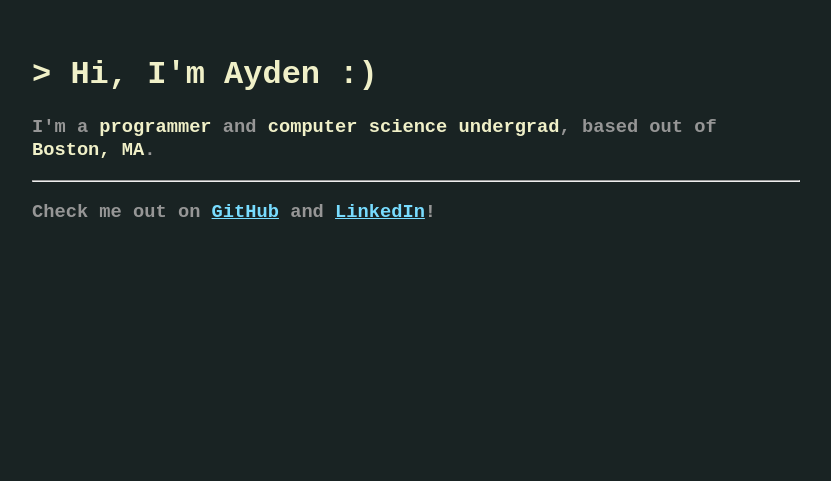
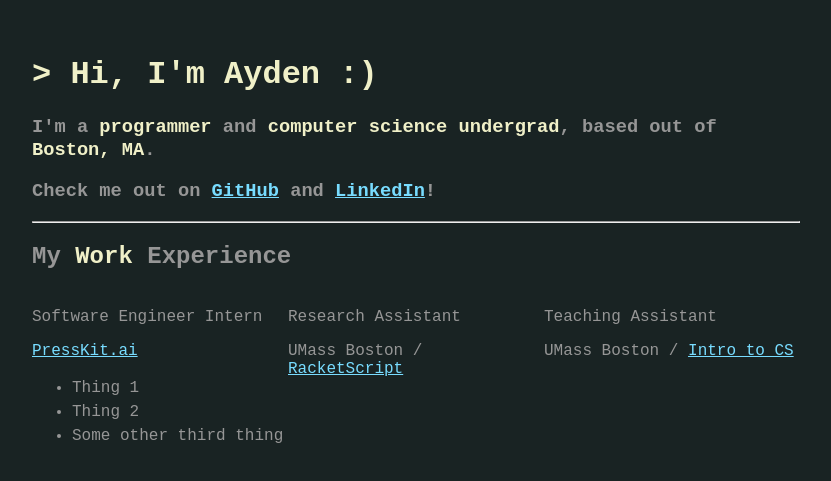
Before and after one commit to leiDnedyA/portfolio-site-v2, a React (Vite) app: page / in a window 1280 px wide. Shown: the part 125-606 px from the top of the page, without its empty margins (224-1055 px from the left). Built offline with nearby package versions, Linux system fonts and the light colour scheme.

Commit message:
Started adding work experience grid

```diff
--- a/src/App.css
+++ b/src/App.css
@@ -14,6 +14,10 @@ h1, h2, h3 {
     line-height: 1.2em;
 }
 
+li {
+    line-height: 1.5em;
+}
+
 strong {
     color: rgb(240, 240, 200);
 }
@@ -25,3 +29,8 @@ a {
 a:visited {
     color: rgb(200, 120, 200);
 }
+
+.experience-grid {
+    display: grid;
+    grid-template-columns: 1fr 1fr 1fr;
+}
--- a/src/App.tsx
+++ b/src/App.tsx
@@ -10,8 +10,30 @@ function App() {
     <>
       <TypingText>&gt; Hi, I'm Ayden :&#41;</TypingText>
       <h3>I'm a <strong>programmer</strong> and <strong>computer science undergrad</strong>, based out of <strong>Boston, MA</strong>.</h3>
+      <h3>Check me out on <a href={GITHUB_LINK}>GitHub</a> and <a href={LINKEDIN_LINK}>LinkedIn</a>!</h3>
       <hr/>
-      <h3>Check me out on <a href={GITHUB_LINK}>GitHub</a> and <a href={LINKEDIN_LINK}>LinkedIn</a>!</h3>
+      <div>
+        <h2>My <strong>Work</strong> Experience</h2>
+        <div className="experience-grid">
+          <div>
+            <p>Software Engineer Intern</p>
+            <p><a href="https://presskit.ai/">PressKit.ai</a></p>
+            <ul>
+              <li>Thing 1</li>
+              <li>Thing 2</li>
+              <li>Some other third thing</li>
+            </ul>
+          </div>
+          <div>
+            <p>Research Assistant</p>
+            <p>UMass Boston / <a href="https://github.com/racketscript/racketscript">RacketScript</a></p>
+          </div>
+          <div>
+            <p>Teaching Assistant</p>
+            <p>UMass Boston / <a href="https://courses.umb.edu/course_catalog/course_info/ugrd_cs_all_110">Intro to CS</a></p>
+          </div>
+        </div>
+      </div>
     </>
   )
 }
```
